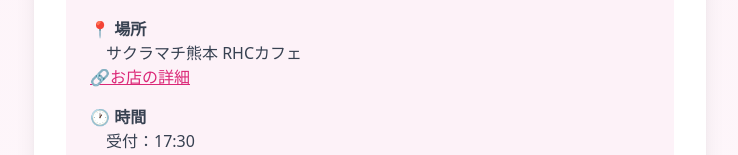
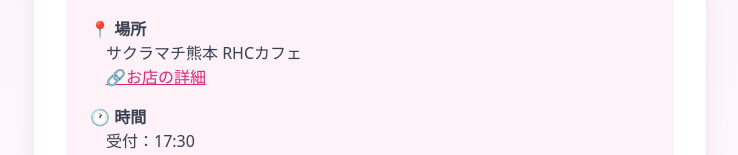
Before and after one commit to Hapiemon/dosokai, a Next.js app: page / in a window 1280 px wide. Shown: the part 436-591 px from the top of the page, without its empty margins (270-1008 px from the left). Built offline with nearby package versions, Linux system fonts and the light colour scheme.

Commit message:
開催場所のリンク表示を改善し、マージンを追加

```diff
--- a/app/page.tsx
+++ b/app/page.tsx
@@ -105,7 +105,7 @@ export default function Home() {
               <div>
                 <p className="font-semibold">📍 場所</p>
                 <p className="ml-4">サクラマチ熊本 RHCカフェ</p>
-                <p><a href="https://sakuramachi-kumamoto.jp/shop/rhcronherman_cafe" className="text-pink-600 underline" target="_blank" rel="noopener noreferrer">🔗お店の詳細</a></p>
+                <p className="ml-4"><a href="https://sakuramachi-kumamoto.jp/shop/rhcronherman_cafe" className="text-pink-600 underline" target="_blank" rel="noopener noreferrer">🔗お店の詳細</a></p>
               </div>
               <div>
                 <p className="font-semibold">🕐 時間</p>
```
